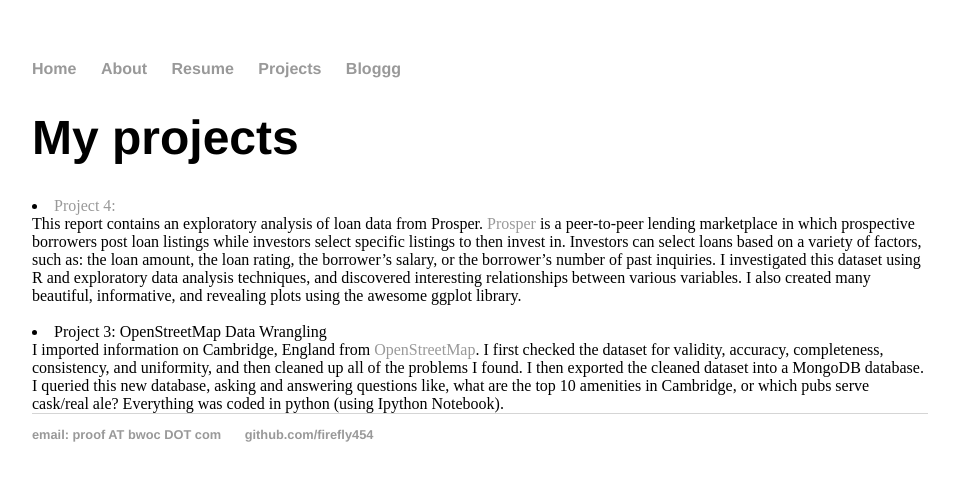
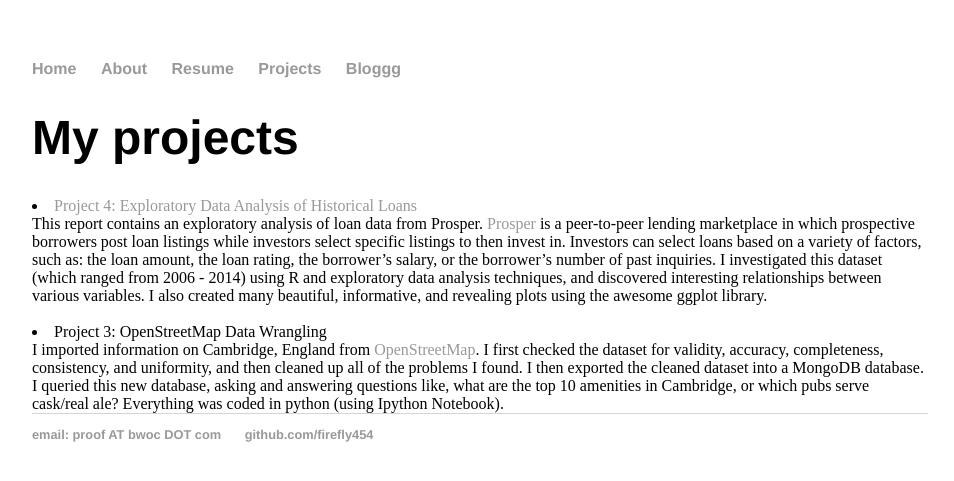
Before and after one commit to firefly454/firefly454.github.io, a Jekyll site: the page built from projects/index.html, in a window 1280 px wide. Shown: the top 481 px of the page, without its empty margins (160-1114 px from the left). Built offline with Jekyll 4.4.1, drawn with Linux system fonts in a browser that asks for light colours.

Commit message:
Update index.html

```diff
--- a/projects/index.html
+++ b/projects/index.html
@@ -4,12 +4,12 @@ title: Erica Kim's blog
 ---
 <div class="blurb">
         <h1>My projects</h1>
-        <li><a href="/projects/EDA2.html">Project 4: </a><br>
+        <li><a href="/projects/EDA2.html">Project 4: Exploratory Data Analysis of Historical Loans</a><br>
         This report contains an exploratory analysis of loan data from Prosper. <a href="https://www.prosper.com/">Prosper</a> is
         a peer-to-peer lending marketplace in which prospective borrowers post loan listings while investors select specific
         listings to then invest in. Investors can select loans based on a variety of factors, such as: the loan amount, the loan
         rating, the borrower’s salary, or the borrower’s number of past inquiries.
-        I investigated this dataset using R and exploratory data analysis techniques, and discovered interesting
+        I investigated this dataset (which ranged from 2006 - 2014) using R and exploratory data analysis techniques, and discovered interesting
         relationships between various variables. I also created many beautiful, informative, and revealing plots using the
         awesome ggplot library.
                 </li><br>
```
